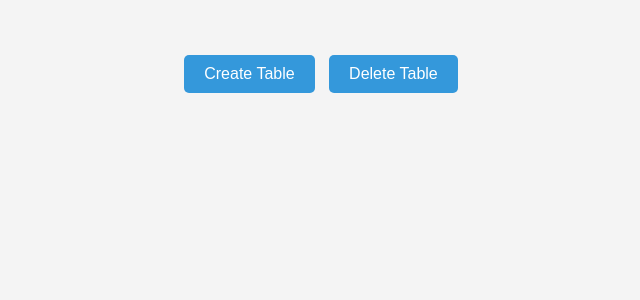
After one commit to prc16/whisper, a PHP site: page /admin/admin_home.html in a window 1280 px wide. The commit adds this page. Shown: the top 300 px of the page, without its empty margins (319-959 px from the left). Run offline with PHP 8.4, Linux system fonts and the light colour scheme.

Commit message:
Update admin interface and database handling
Introduce a new admin_home.html page with a simplified and enhanced
interface for table management and improve database handling in admin
pages, enhancing security measures and session management. Also, update
the admin_login.html and admin_login.php to handle database connection
details.

```diff
--- /dev/null
+++ b/admin/admin_home.html
@@ -0,0 +1,47 @@
+<!DOCTYPE html>
+<html lang="en">
+<style>
+    body {
+        font-family: Arial, sans-serif;
+        margin: 0;
+        padding: 0;
+        background-color: #f4f4f4;
+    }
+
+    form {
+        text-align: center;
+        margin-top: 50px;
+    }
+
+    button {
+        padding: 10px 20px;
+        font-size: 16px;
+        margin: 5px;
+        cursor: pointer;
+        background-color: #3498db;
+        color: #fff;
+        border: none;
+        border-radius: 5px;
+    }
+
+    button:hover {
+        background-color: #217dbb;
+    }
+</style>
+
+<head>
+    <meta charset="UTF-8">
+    <meta name="viewport" content="width=device-width, initial-scale=1.0">
+    <title>Admin home</title>
+</head>
+
+<body>
+
+    <form method="post" action="admin_home.php">
+        <button type="submit" name="create_table">Create Table</button>
+        <button type="submit" name="delete_table">Delete Table</button>
+    </form>
+
+</body>
+
+</html>
```
Also changed, not shown: admin/admin_home.php (+9 -21 lines), admin/admin_login.php (+37 -15 lines), admin_login.html (+9 -5 lines).
